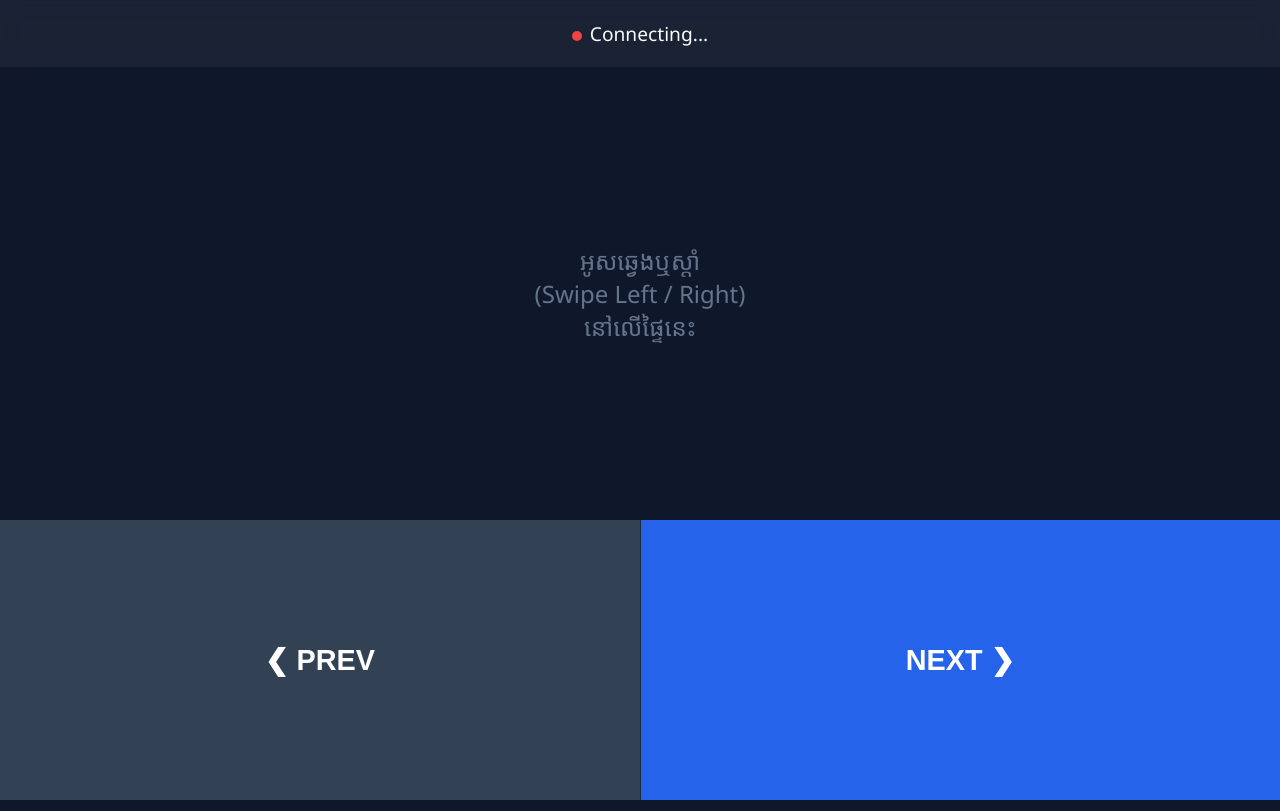
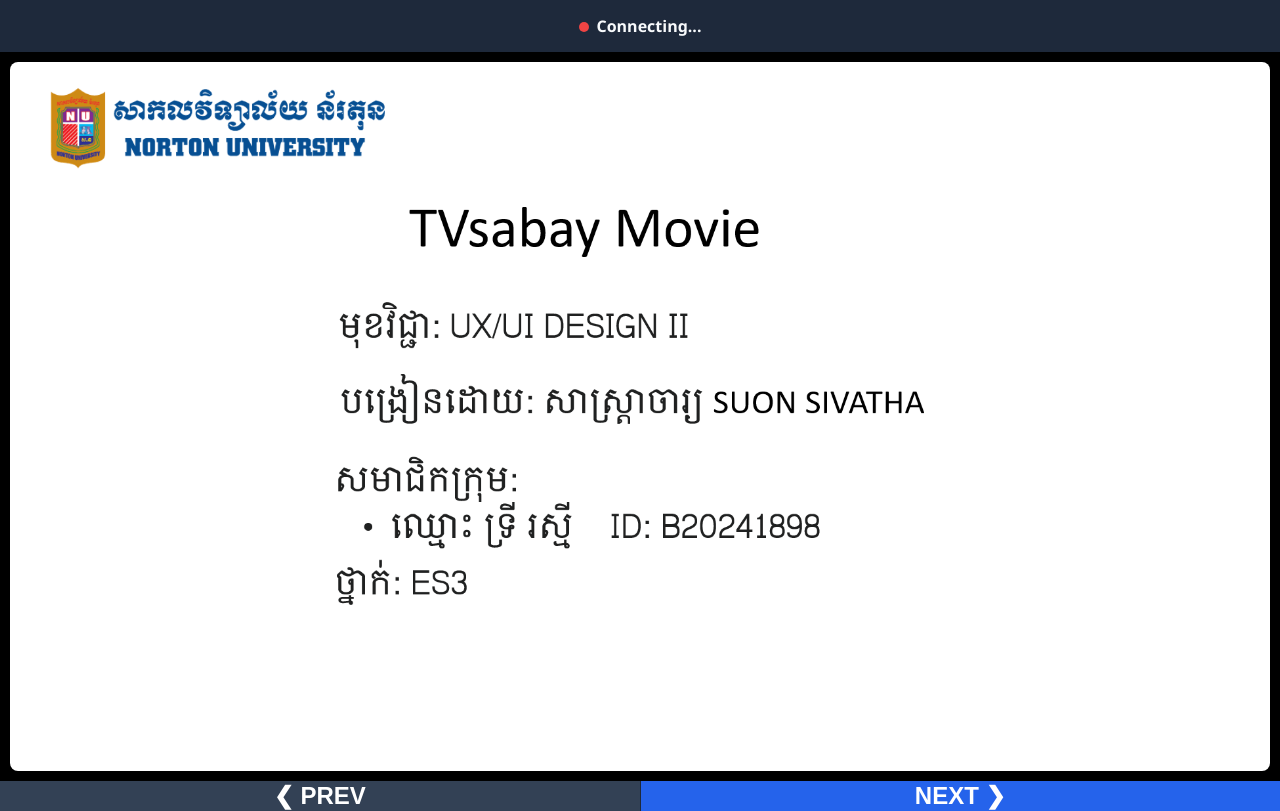
Before and after one commit to fker6322-bit/assigment, a Flask app: page /remote in a window 1280 px wide. Run offline with Flask 3, Linux system fonts and the light colour scheme; some libraries are stand-ins or nearby versions.

Commit message:
Update remote.html

```diff
--- a/Auto_click/templates/remote.html
+++ b/Auto_click/templates/remote.html
@@ -15,70 +15,67 @@
             display: flex;
             flex-direction: column;
             height: 100vh;
-            justify-content: space-between;
             overflow: hidden;
-            touch-action: none; /* ការពារការអូសរំកិលទំព័រ (Pull-to-refresh) លើទូរស័ព្ទ */
+            touch-action: none;
         }
         .status-bar {
             text-align: center;
-            padding: 20px;
-            font-size: 1.2rem;
-            background: rgba(255, 255, 255, 0.05);
-            backdrop-filter: blur(10px);
+            padding: 15px;
+            font-size: 1rem;
+            background: #1e293b;
+            font-weight: bold;
         }
-        .touch-area {
-            flex-grow: 1;
-            display: flex;
-            justify-content: center;
-            align-items: center;
-            font-size: 1.5rem;
-            color: #64748b;
-            text-align: center;
-            padding: 20px;
-        }
-        .button-container {
-            display: flex;
-            height: 35vh; /* ប៊ូតុងធំៗខាងក្រោម */
-        }
-        button {
-            flex: 1;
-            border: none;
-            font-size: 1.8rem;
-            font-weight: 600;
-            color: white;
-            cursor: pointer;
-            transition: background 0.1s;
-        }
-        .btn-prev {
-            background-color: #334155;
-            border-right: 1px solid #1e293b;
-        }
-        .btn-prev:active { background-color: #475569; }
-
-        .btn-next {
-            background-color: #2563eb;
-        }
-        .btn-next:active { background-color: #3b82f6; }
-
         #status-dot {
             display: inline-block;
             width: 10px;
             height: 10px;
             border-radius: 50%;
-            background-color: #ef4444; /* ក្រហមពេលដាច់ខ្សែ */
+            background-color: #ef4444;
             margin-right: 8px;
         }
-        .connected #status-dot { background-color: #22c55e; /* បៃតងពេលភ្ជាប់ជាប់ */ }
+        .connected #status-dot { background-color: #22c55e; }
+
+        .preview-container {
+            flex-grow: 1;
+            display: flex;
+            justify-content: center;
+            align-items: center;
+            padding: 10px;
+            background-color: #000000;
+        }
+        #remote-slide-image {
+            max-width: 100%;
+            max-height: 100%;
+            object-fit: contain;
+            border-radius: 8px;
+        }
+
+        .button-container {
+            display: flex;
+            height: 25vh; /* កម្ពស់ប៊ូតុងខាងក្រោម */
+        }
+        button {
+            flex: 1;
+            border: none;
+            font-size: 1.5rem;
+            font-weight: bold;
+            color: white;
+            cursor: pointer;
+        }
+        .btn-prev { background-color: #334155; border-right: 1px solid #1e293b; }
+        .btn-prev:active { background-color: #475569; }
+        .btn-next { background-color: #2563eb; }
+        .btn-next:active { background-color: #3b82f6; }
     </style>
 </head>
-<body id="swipe-zone">
+<body>
 
     <div class="status-bar" id="status-bar">
         <span id="status-dot"></span><span id="status-text">Connecting...</span>
     </div>
 
-    <div class="touch-area">
-        អូសឆ្វេងឬស្តាំ <br> (Swipe Left / Right)<br>នៅលើផ្ទៃនេះ
+    <div class="preview-container" id="swipe-zone">
+        <img id="remote-slide-image" src="/static/slides/slide1.png" alt="Slide Preview">
     </div>
 
     <div class="button-container">
@@ -88,8 +85,15 @@
 
     <script>
         const socket = io();
+        let currentSlide = 1;
+        const totalSlides = 7;
 
-        // គ្រប់គ្រងស្ថានភាពនៃការភ្ជាប់
+        // មុខងារ Preload សម្រាប់ទូរស័ព្ទ
+        for (let i = 1; i <= totalSlides; i++) {
+            const img = new Image();
+            img.src = `/static/slides/slide${i}.png`;
+        }
+
         socket.on('connect', () => {
             document.getElementById('status-bar').classList.add('connected');
             document.getElementById('status-text').innerText = 'Remote Ready';
@@ -100,11 +104,20 @@
             document.getElementById('status-text').innerText = 'Disconnected';
         });
 
-        // មុខងារបញ្ជូនសញ្ញា
+        // ពេលមានសញ្ញាប្តូរស្លាយ ឲ្យទូរស័ព្ទប្តូររូបដែរ
+        socket.on('change_slide', function(data) {
+            if (data.direction === 'next' && currentSlide < totalSlides) {
+                currentSlide++;
+            } else if (data.direction === 'prev' && currentSlide > 1) {
+                currentSlide--;
+            }
+            document.getElementById('remote-slide-image').src = `/static/slides/slide${currentSlide}.png`;
+        });
+
         function sendNext() { socket.emit('next_slide'); }
         function sendPrev() { socket.emit('prev_slide'); }
 
-        // មុខងារអូស (Swipe Logic) សម្រាប់ទូរស័ព្ទ
+        // មុខងារអូស (Swipe Logic) លើរូបភាព
         let touchstartX = 0;
         let touchendX = 0;
         const swipeZone = document.getElementById('swipe-zone');
@@ -119,13 +132,9 @@
         }, false);
 
         function handleSwipe() {
-            const minSwipeDistance = 50; // កំណត់ចម្ងាយនៃការអូស
-            if (touchendX < touchstartX - minSwipeDistance) {
-                sendNext(); // អូសទៅឆ្វេង = Next
-            }
-            if (touchendX > touchstartX + minSwipeDistance) {
-                sendPrev(); // អូសទៅស្តាំ = Prev
-            }
+            const minSwipeDistance = 50;
+            if (touchendX < touchstartX - minSwipeDistance) sendNext();
+            if (touchendX > touchstartX + minSwipeDistance) sendPrev();
         }
     </script>
 </body>
```
